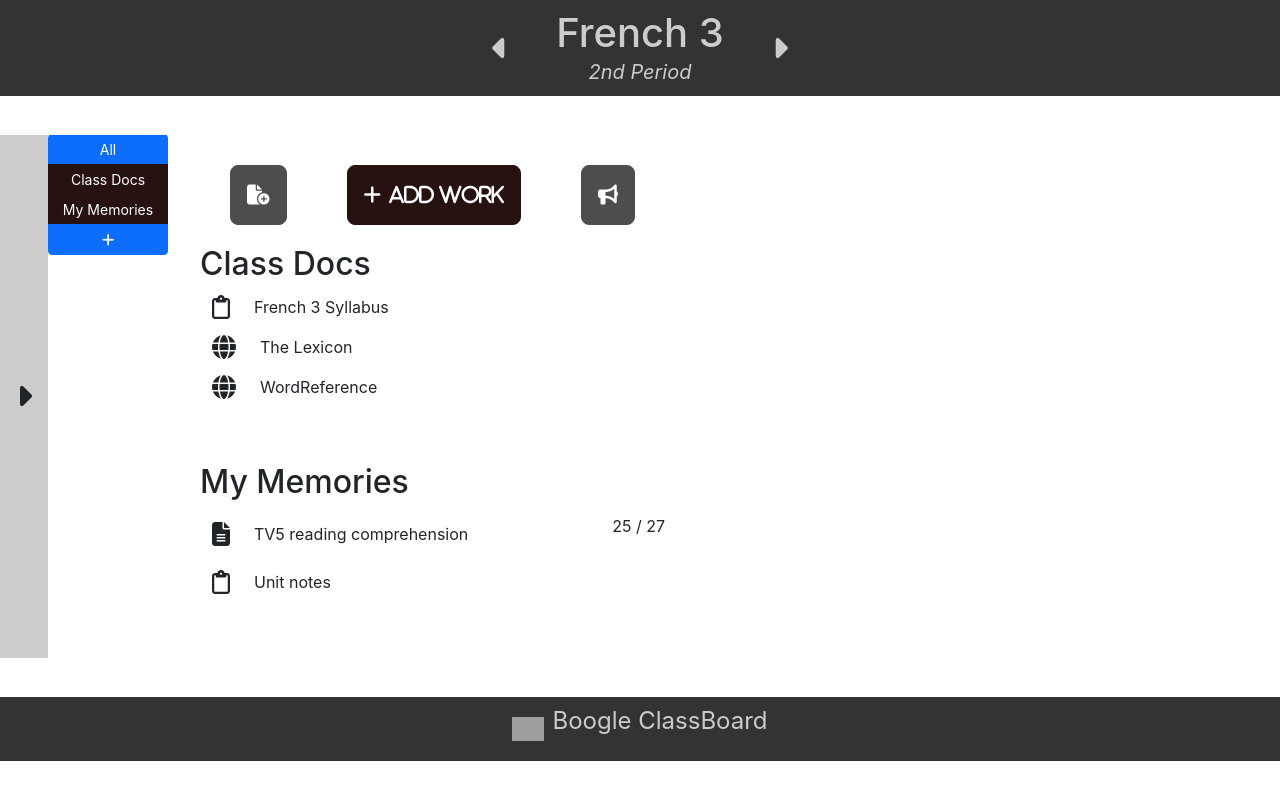
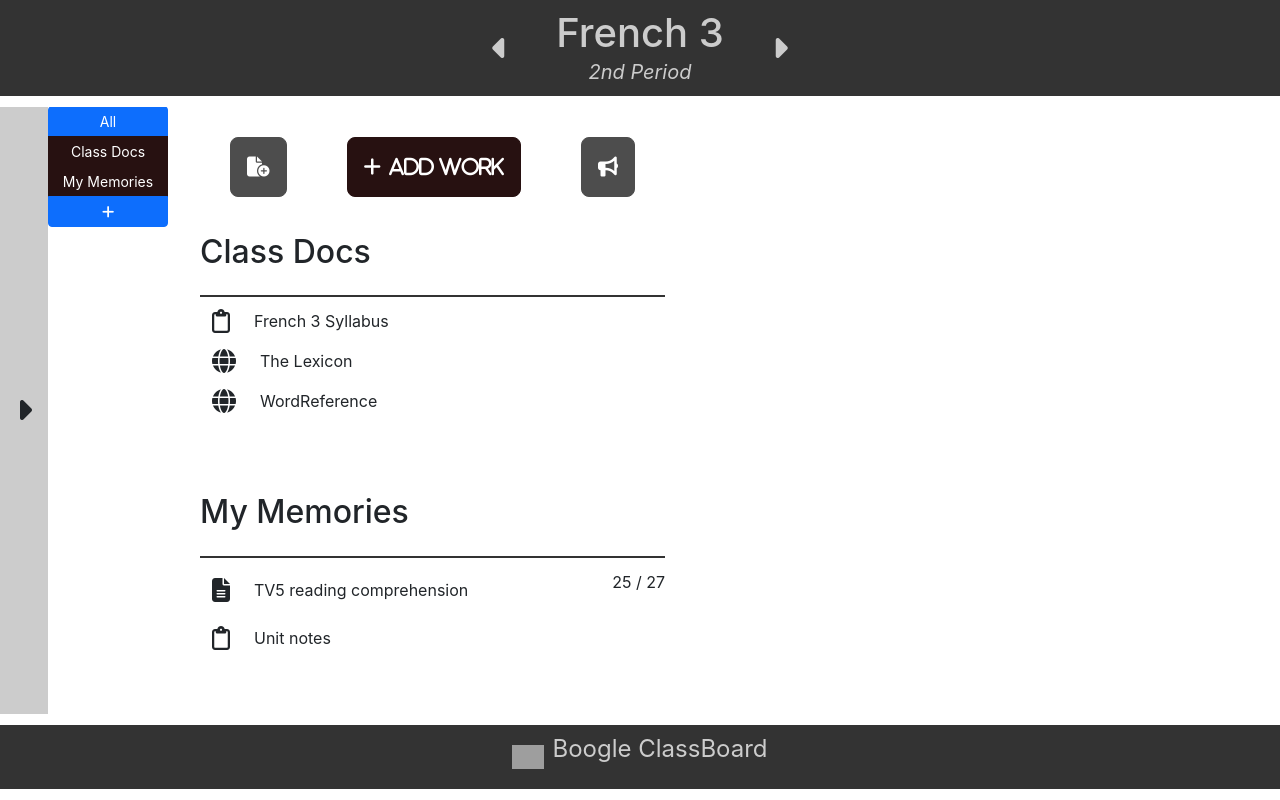
Before and after one commit to renkomba/boogle, a React (Create React App) app: page /pages/CourseSite in a window 1280 px wide. Built offline with nearby package versions, Linux system fonts and the light colour scheme; grey boxes are pictures that could not be loaded.

Commit message:
fixed the .section_header selector so the styling would apply

```diff
--- a/src/components/Content/CourseContent/AssignmentGroup/AssignmentHeader.module.css
+++ b/src/components/Content/CourseContent/AssignmentGroup/AssignmentHeader.module.css
@@ -1,6 +1,6 @@
 @import '../../../App.css';
 
-.section-header {
+.section_header {
     border-bottom: 2px solid var(--deep-colour);
     padding: 1em .75em 1em 0em;
 }
```
